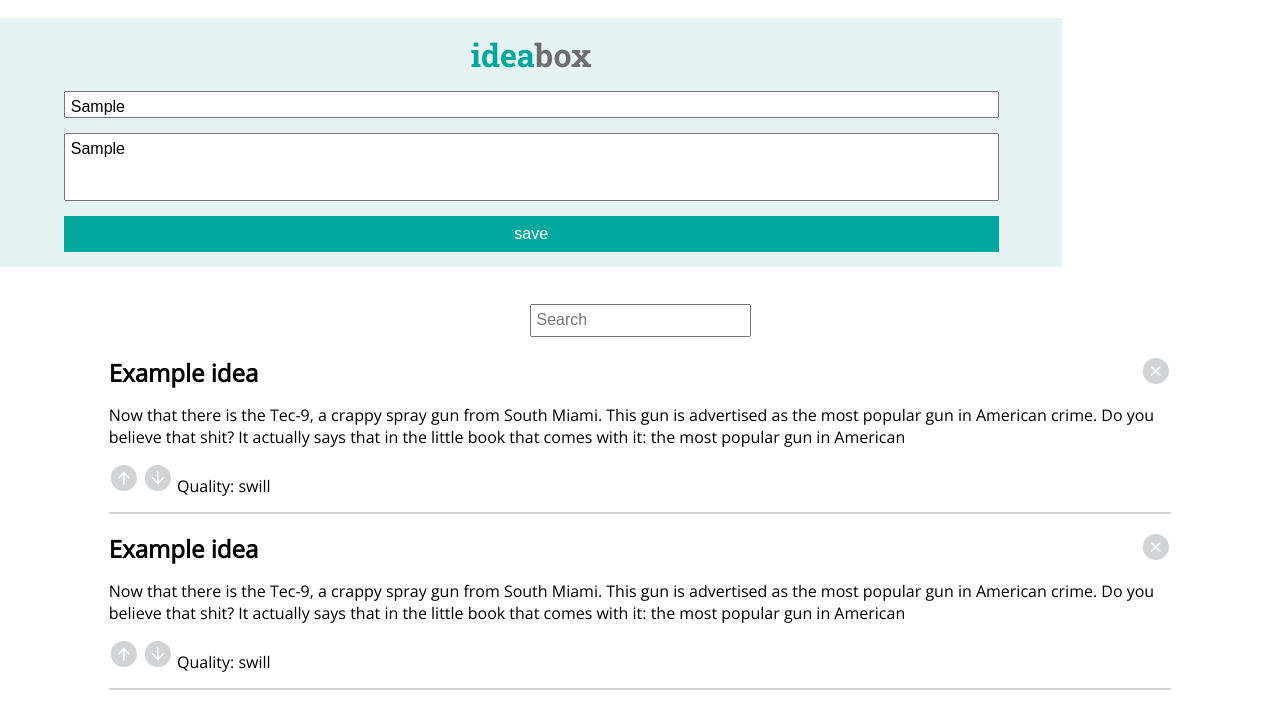
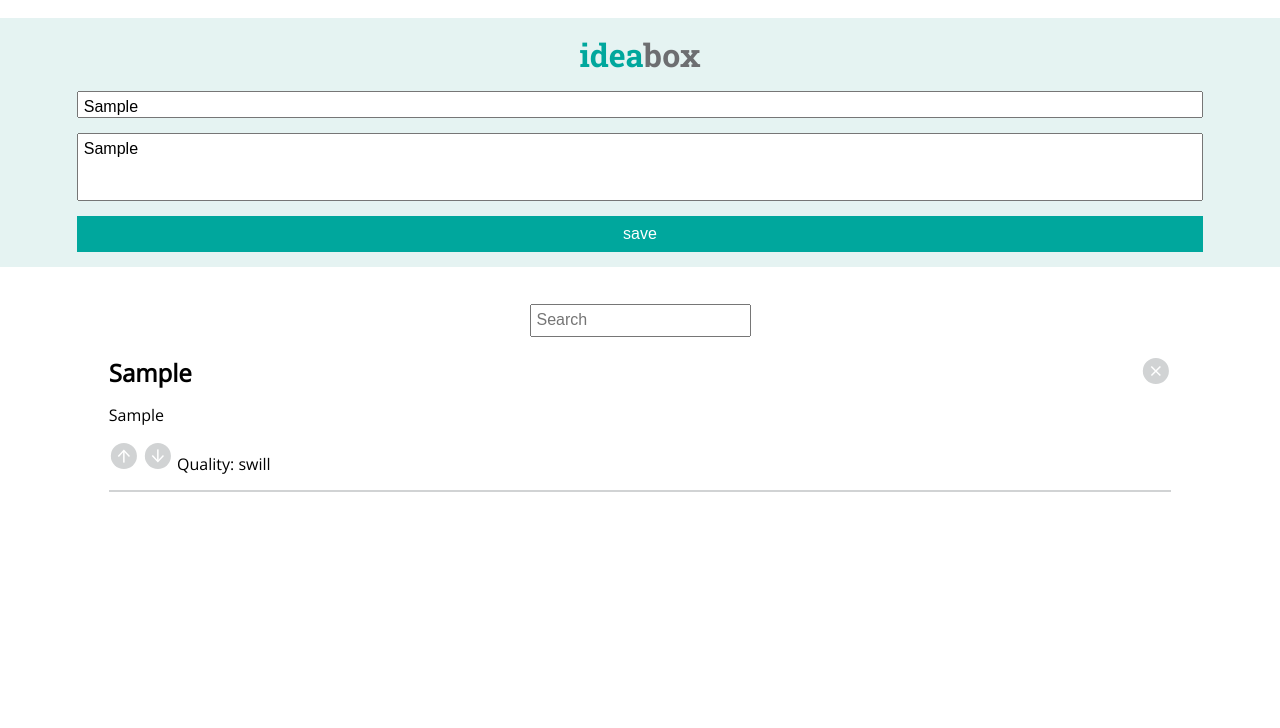
Before and after one commit to tbrandle/ideabox, a plain HTML site: page index.html in a window 1280 px wide. Both pictures are taken after typing "Sample", "Sample" into the empty fields and a click on the button "save". Drawn offline with nearby package versions, Linux system fonts and the light colour scheme.

Commit message:
Add prepend function to JS

```diff
--- a/css/styles.css
+++ b/css/styles.css
@@ -29,7 +29,7 @@ body h1 {
 .user-input-section {
   display:inline-block;
   height: 50%;
-  width:83%;
+  width:100%;
   text-align: center;
   background-color: #E5F3F2;
   margin: 18px auto;
--- a/index.html
+++ b/index.html
@@ -18,23 +18,11 @@
     </section>
     <section class="idea-list-section">
       <input class="search-input" type="input" placeholder="Search">
-      <article class="idea">
-        <h2>Example idea</h2>
-        <input class="delete-btn" type="submit" value="" src="icons/delete.svg">
-        <p class="idea-description">Now that there is the Tec-9, a crappy spray gun from South Miami. This gun is advertised as the most popular gun in American crime. Do you believe that shit? It actually says that in the little book that comes with it: the most popular gun in American </p>
-        <button class="up-vote-btn rating" type="button" name="button"></button>
-        <button class="down-vote-btn rating"type="button" name="button"></button>
-        <p class="rating">Quality: swill</p>
-      </article>
-      <article class="idea">
-        <h2>Example idea</h2>
-        <input class="delete-btn" type="submit" value="" src="icons/delete.svg">
-        <p class="idea-description">Now that there is the Tec-9, a crappy spray gun from South Miami. This gun is advertised as the most popular gun in American crime. Do you believe that shit? It actually says that in the little book that comes with it: the most popular gun in American </p>
-        <button class="up-vote-btn rating" type="button" name="button"></button>
-        <button class="down-vote-btn rating"type="button" name="button"></button>
-        <p class="rating">Quality: swill</p>
-      </article>
+      <section class="idea-storage-list">
+
+      </section>
     </section>
+    <script src="http://ajax.googleapis.com/ajax/libs/jquery/3.1.1/jquery.min.js"></script>
     <script type="text/javascript" src="script.js"></script>
   </body>
 </html>
--- a/script.js
+++ b/script.js
@@ -1 +1,15 @@
-console.log("hi");
+$('.save-btn').on('click', function () {
+  var titleInput = $('.title-user-input').val();
+  var bodyInput = $('.body-user-input').val();
+  console.log(titleInput);
+  $('.idea-storage-list').prepend(
+    `<article class="idea">
+      <h2>${titleInput}</h2>
+      <input class="delete-btn" type="submit" value="" src="icons/delete.svg">
+      <p class="idea-description">${bodyInput}</p>
+      <button class="up-vote-btn rating" type="button" name="button"></button>
+      <button class="down-vote-btn rating"type="button" name="button"></button>
+      <p class="rating">Quality: swill</p>
+    </article>`
+)
+})
```
